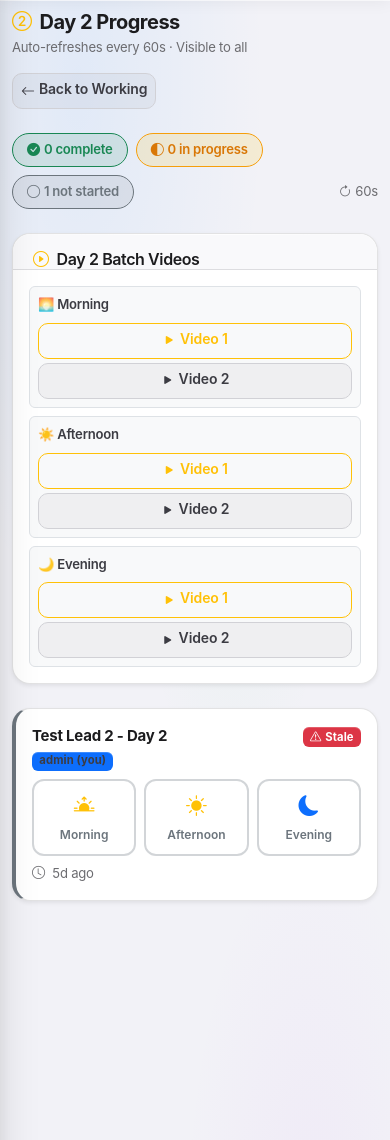
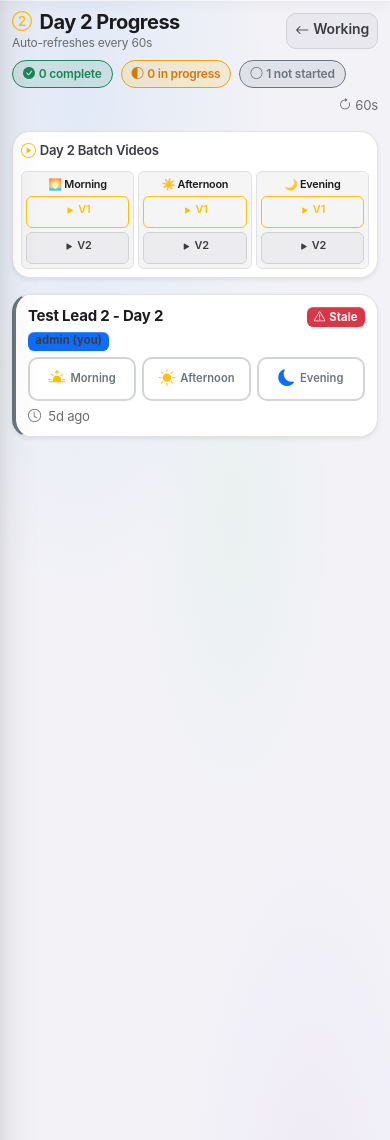
Before and after one commit to mylepvt/Myle-Dashboard, a Flask app: a page that uses templates/base.html in a window 390 px wide. Shown: the part 61-1201 px from the top of the page. Run offline with Flask 3, Linux system fonts and the light colour scheme; a user stored in the database is signed in; data comes from the database, SQL or seed files in the repository; data that the repository does not hold is empty; some libraries are stand-ins or nearby versions.

Commit message:
fix: iPhone UI polish — safe area, sidebar scroll lock, Day 2 board compact layout
- base.html: remove user-scalable=no from viewport (Apple ignores it, breaks a11y)
- base.html: status bar black-translucent → black (prevents content behind notch)
- base.html: sidebar scroll lock uses position:fixed trick (overflow:hidden alone
  doesn't prevent scroll on iOS Safari); saves/restores scrollY on open/close
- style.css: mobile-bottom-nav height consolidated to calc(68px + env(safe-area-inset-bottom))
  (earlier duplicate declaration was overriding the correct calc value with plain 68px)
- day2_progress.html: batch video card 3-column always (was col-12 stacking vertically,
  taking 480px and pushing all lead cards below the fold on iPhone)
- day2_progress.html: batch buttons compact row layout on mobile (flex-direction:row,
  min-height:44px, min-width:0 to prevent flex overflow/clipping)
- day2_progress.html: page header tightened, summary chips margin reduced
- day2_progress.html: video slot dark mode fix (was using --bs-tertiary-bg = #f8f9fa
  even in dark mode; replaced with .d2-video-slot using var(--fill-3))

Co-Authored-By: Claude Sonnet 4.6 <noreply@anthropic.com>

```diff
--- a/static/css/style.css
+++ b/static/css/style.css
@@ -282,10 +282,7 @@ button, .btn, .nav-link, .mbn-item {
   -webkit-user-select: none;
   user-select: none;
 }
-.mobile-bottom-nav {
-  padding-bottom: env(safe-area-inset-bottom, 0px);
-  height: calc(68px + env(safe-area-inset-bottom, 0px));
-}
+/* safe-area height consolidated into main .mobile-bottom-nav declaration below */
 
 /* ── Toast ──────────────────────────────────────────────────────── */
 #toastContainer { position:fixed;bottom:1.25rem;right:1.25rem;z-index:11000;min-width:220px;max-width:340px; }
@@ -472,8 +469,10 @@ button, .btn, .nav-link, .mbn-item {
 
 /* ── Mobile Bottom Nav ──────────────────────────────────────────── */
 .mobile-bottom-nav {
-  position: fixed; bottom:0; left:0; right:0; height: 68px;
-  padding-bottom: env(safe-area-inset-bottom, 0);
+  position: fixed; bottom:0; left:0; right:0;
+  height: 68px;
+  height: calc(68px + env(safe-area-inset-bottom, 0px)); /* iPhone X+ home indicator */
+  padding-bottom: env(safe-area-inset-bottom, 0px);
   background: rgba(242,242,247,0.78);
   backdrop-filter: saturate(200%) blur(28px);
   -webkit-backdrop-filter: saturate(200%) blur(28px);
--- a/templates/base.html
+++ b/templates/base.html
@@ -9,7 +9,7 @@
     })();
   </script>
   <meta charset="UTF-8" />
-  <meta name="viewport" content="width=device-width, initial-scale=1.0, maximum-scale=1.0, user-scalable=no, viewport-fit=cover" />
+  <meta name="viewport" content="width=device-width, initial-scale=1.0, viewport-fit=cover" />
   <title>{% block title %}Myle Community{% endblock %}</title>
 
   <!-- PWA -->
@@ -18,7 +18,7 @@
   <meta name="mobile-web-app-capable" content="yes" />
   <!-- iOS PWA -->
   <meta name="apple-mobile-web-app-capable" content="yes" />
-  <meta name="apple-mobile-web-app-status-bar-style" content="black-translucent" />
+  <meta name="apple-mobile-web-app-status-bar-style" content="black" />
   <meta name="apple-mobile-web-app-title" content="Myle" />
   <link rel="apple-touch-icon" href="/static/icon-192.png" />
 
@@ -669,7 +669,13 @@ if (!window.CSS || !window.CSS.supports) {
     function closeMobileSidebar() {
       sidebar.classList.remove('mobile-open');
       backdrop.classList.remove('show');
+      // iPhone scroll restore — position:fixed trick
+      var savedY = parseInt(document.body.dataset.scrollY || '0');
       document.body.style.overflow = '';
+      document.body.style.position = '';
+      document.body.style.top      = '';
+      document.body.style.width    = '';
+      window.scrollTo(0, savedY);
       if (pageWrapper) pageWrapper.style.overflowY = '';
     }
 
@@ -680,7 +686,13 @@ if (!window.CSS || !window.CSS.supports) {
           sidebar.classList.remove('collapsed');
           sidebar.classList.add('mobile-open');
           backdrop.classList.add('show');
+          // iPhone scroll lock — overflow:hidden alone doesn't work on iOS Safari
+          // Save scroll position, then fix body so page doesn't scroll behind sidebar
+          document.body.dataset.scrollY = String(window.scrollY || window.pageYOffset || 0);
           document.body.style.overflow = 'hidden';
+          document.body.style.position = 'fixed';
+          document.body.style.top      = '-' + (window.scrollY || 0) + 'px';
+          document.body.style.width    = '100%';
           if (pageWrapper) pageWrapper.style.overflowY = 'hidden';
         } else {
           closeMobileSidebar();
@@ -705,7 +717,13 @@ if (!window.CSS || !window.CSS.supports) {
         } else {
           sidebar.classList.remove('mobile-open');
           backdrop.classList.remove('show');
+          // Restore scroll state in case iPhone fix was active
+          var savedY = parseInt(document.body.dataset.scrollY || '0');
           document.body.style.overflow = '';
+          document.body.style.position = '';
+          document.body.style.top      = '';
+          document.body.style.width    = '';
+          window.scrollTo(0, savedY);
           if (pageWrapper) pageWrapper.style.overflowY = '';
         }
       });
--- a/templates/day2_progress.html
+++ b/templates/day2_progress.html
@@ -5,6 +5,16 @@
 {% block extra_head %}
 <meta http-equiv="refresh" content="60">
 <style>
+/* ── Video slot (dark-mode aware) ── */
+.d2-video-slot {
+  background: var(--fill-4);
+}
+[data-theme="dark"] .d2-video-slot {
+  background: var(--fill-3) !important;
+  border-color: var(--sep) !important;
+  color: var(--label-1) !important;
+}
+
 /* ── Summary chips ── */
 .d2-summary-chip{display:inline-flex;align-items:center;padding:6px 14px;border-radius:999px;font-size:.82rem;font-weight:600;border:1.5px solid;}
 .d2-chip-complete  {background:rgba(var(--bs-success-rgb),.12);color:var(--bs-success);border-color:var(--bs-success);}
@@ -20,14 +30,15 @@
 /* ── Batch buttons ── */
 .d2-batch-btn{
   display:flex;flex-direction:column;align-items:center;justify-content:center;
-  gap:4px;flex:1;padding:10px 6px;border-radius:12px;border:2px solid;
+  gap:4px;flex:1;min-width:0;padding:10px 6px;border-radius:12px;border:2px solid;
   font-size:.75rem;font-weight:600;cursor:pointer;transition:all .15s;
   background:transparent;
   border-color:rgba(var(--bs-secondary-rgb),.3);
   color:var(--bs-secondary);
-  min-height:60px;
+  min-height:60px;overflow:hidden;
 }
-.d2-batch-btn .bi{font-size:1.3rem;}
+.d2-batch-btn .bi{font-size:1.3rem;flex-shrink:0;}
+.d2-batch-btn span{overflow:hidden;text-overflow:ellipsis;white-space:nowrap;}
 .d2-batch-btn.done{
   background:rgba(var(--bs-success-rgb),.12);
   border-color:var(--bs-success);
@@ -35,6 +46,62 @@
 }
 .d2-batch-btn.done .bi::before{content:"\f26b";} /* check-circle-fill */
 .d2-batch-btn:active{transform:scale(.96);}
+
+/* ── iPhone compact overrides ── */
+@media (max-width:576px) {
+  /* Batch buttons: row layout, tighter touch target */
+  .d2-batch-btn {
+    flex-direction: row !important;
+    gap: 5px !important;
+    min-height: 44px !important;
+    padding: 6px 8px !important;
+    font-size: .70rem !important;
+    border-radius: 10px !important;
+    min-width: 0 !important;
+    justify-content: center !important;
+  }
+  .d2-batch-btn .bi {
+    font-size: 1.05rem !important;
+  }
+  /* Card body tighter padding */
+  .d2-lead-card .card-body {
+    padding: 10px 12px !important;
+  }
+  /* Card gap tighter */
+  #d2LeadList {
+    gap: 0.5rem !important;
+  }
+  /* Summary chips row tighter */
+  .d-flex.gap-2.flex-wrap.mb-4 {
+    margin-bottom: 0.75rem !important;
+  }
+  .d2-summary-chip {
+    padding: 4px 10px !important;
+    font-size: .75rem !important;
+  }
+  /* Page header tighter */
+  .d-flex.align-items-center.justify-content-between.flex-wrap.gap-3.mb-4 {
+    margin-bottom: 0.75rem !important;
+  }
+  /* Move to Day 3 button — compact */
+  .d2-advance-btn {
+    font-size: .75rem !important;
+    padding: 4px 10px !important;
+  }
+  /* Bottom row tighter */
+  .d2-lead-card .d-flex.justify-content-between.align-items-center.mt-1 {
+    margin-top: 4px !important;
+  }
+  /* Batch row tighter */
+  .d2-lead-card .d-flex.gap-2.mb-2 {
+    margin-bottom: 6px !important;
+    gap: 6px !important;
+  }
+  /* Name row tighter */
+  .d2-lead-card .d-flex.justify-content-between.align-items-start.mb-2 {
+    margin-bottom: 6px !important;
+  }
+}
 
 /* ── Popup ── */
 #d2BatchPopup .popup-sheet{
@@ -58,18 +125,18 @@
 
 {% block content %}
 <!-- Header -->
-<div class="d-flex align-items-center justify-content-between flex-wrap gap-3 mb-4">
+<div class="d-flex align-items-center justify-content-between gap-2 mb-2">
   <div>
-    <h5 class="mb-1 fw-bold"><i class="bi bi-2-circle me-2 text-warning"></i>Day 2 Progress</h5>
-    <div class="text-muted small">Auto-refreshes every 60s · Visible to all</div>
+    <h5 class="mb-0 fw-bold"><i class="bi bi-2-circle me-2 text-warning"></i>Day 2 Progress</h5>
+    <div class="text-muted" style="font-size:.75rem;">Auto-refreshes every 60s</div>
   </div>
-  <a href="{{ url_for('working') }}" class="btn btn-outline-secondary btn-sm">
-    <i class="bi bi-arrow-left me-1"></i>Back to Working
+  <a href="{{ url_for('working') }}" class="btn btn-outline-secondary btn-sm flex-shrink-0">
+    <i class="bi bi-arrow-left me-1"></i><span class="d-none d-sm-inline">Back to </span>Working
   </a>
 </div>
 
 <!-- Summary bar -->
-<div class="d-flex gap-2 flex-wrap mb-4">
+<div class="d-flex gap-2 flex-wrap mb-3">
   <div class="d2-summary-chip d2-chip-complete">
     <i class="bi bi-check-circle-fill me-1"></i>{{ complete_count }} complete
   </div>
@@ -92,21 +159,22 @@
 <!-- Day 2 Batch Videos -->
 {% set has_d2_videos = d2_videos.morning_v1 or d2_videos.afternoon_v1 or d2_videos.evening_v1 %}
 {% if has_d2_videos %}
-<div class="card border-0 shadow-sm mb-4">
-  <div class="card-header bg-transparent border-0 pt-3 pb-0">
-    <h6 class="mb-0 fw-semibold"><i class="bi bi-play-circle me-2 text-warning"></i>Day 2 Batch Videos</h6>
-  </div>
-  <div class="card-body pb-3">
-    <div class="row g-2">
+<div class="card border-0 shadow-sm mb-3">
+  <div class="card-body p-2 pt-2">
+    <div class="d-flex align-items-center gap-1 mb-2">
+      <i class="bi bi-play-circle text-warning"></i>
+      <span class="fw-semibold small">Day 2 Batch Videos</span>
+    </div>
+    <div class="row g-1">
       {% for label, v1, v2 in [('🌅 Morning', d2_videos.morning_v1, d2_videos.morning_v2),
                                 ('☀️ Afternoon', d2_videos.afternoon_v1, d2_videos.afternoon_v2),
                                 ('🌙 Evening', d2_videos.evening_v1, d2_videos.evening_v2)] %}
       {% if v1 or v2 %}
-      <div class="col-12 col-md-4">
-        <div class="border rounded p-2 h-100" style="background:var(--bs-tertiary-bg,rgba(0,0,0,.04));">
-          <div class="fw-semibold small mb-2">{{ label }}</div>
-          {% if v1 %}<a href="{{ v1 }}" target="_blank" class="btn btn-sm btn-outline-warning w-100 mb-1"><i class="bi bi-play-fill me-1"></i>Video 1</a>{% endif %}
-          {% if v2 %}<a href="{{ v2 }}" target="_blank" class="btn btn-sm btn-outline-secondary w-100"><i class="bi bi-play-fill me-1"></i>Video 2</a>{% endif %}
+      <div class="col-4">
+        <div class="border rounded p-1 h-100 text-center d2-video-slot">
+          <div class="fw-semibold mb-1" style="font-size:.68rem;">{{ label }}</div>
+          {% if v1 %}<a href="{{ v1 }}" target="_blank" class="btn btn-xs btn-outline-warning w-100 mb-1 py-1" style="font-size:.68rem;"><i class="bi bi-play-fill"></i> V1</a>{% endif %}
+          {% if v2 %}<a href="{{ v2 }}" target="_blank" class="btn btn-xs btn-outline-secondary w-100 py-1" style="font-size:.68rem;"><i class="bi bi-play-fill"></i> V2</a>{% endif %}
         </div>
       </div>
       {% endif %}
@@ -118,7 +186,7 @@
 
 {% if day2_leads %}
 <!-- Lead cards -->
-<div class="d-flex flex-column gap-3" id="d2LeadList">
+<div class="d-flex flex-column gap-2" id="d2LeadList">
   {% for lead in day2_leads %}
   {% set done_count = lead.d2_morning + lead.d2_afternoon + lead.d2_evening %}
   {% set is_own = (lead.assigned_to == current_user) %}
@@ -181,12 +249,12 @@
                 data-phone="{{ lead.phone }}"
                 data-name="{{ lead.name|e }}">
           <i class="bi {% if done %}bi-check-circle-fill{% else %}{{ icon }}{% endif %}"></i>
-          <span>{{ label }}</span>
+          <span class="text-truncate">{{ label }}</span>
         </button>
         {% else %}
         <div class="d2-batch-btn {% if done %}done{% endif %}" style="cursor:default;">
           <i class="bi {% if done %}bi-check-circle-fill{% else %}{{ icon }}{% endif %}"></i>
-          <span>{{ label }}</span>
+          <span class="text-truncate">{{ label }}</span>
         </div>
         {% endif %}
         {% endfor %}
```
Also changed, not shown: .claude/launch.json.
